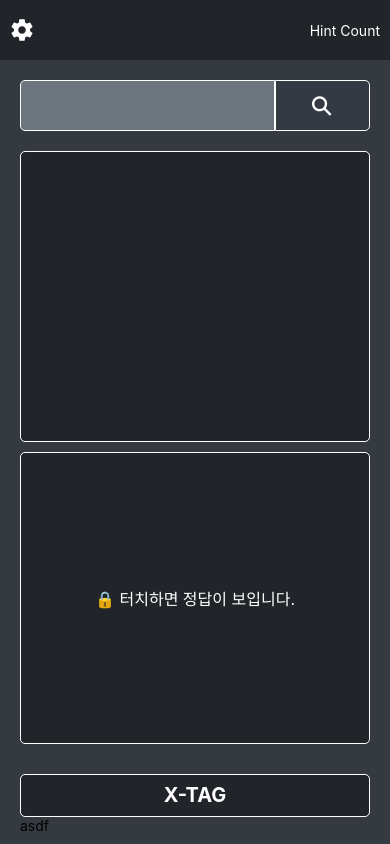
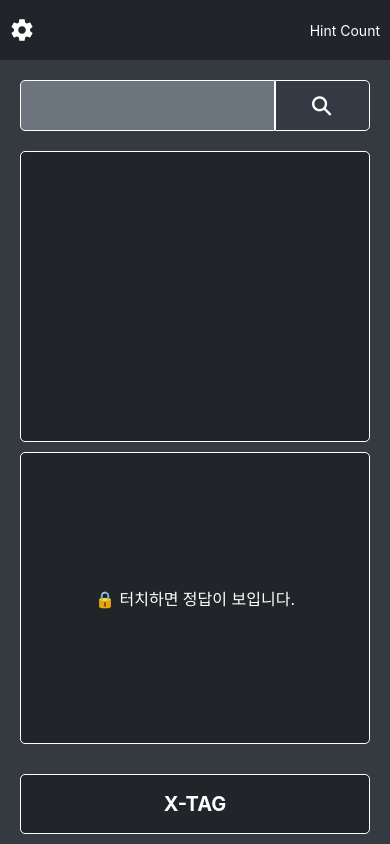
Before and after one commit to kojoo112/reactNative-NFC-reader, a React Native app in the folder xcape/: screen /Home in a window 390 px wide. Built offline with nearby package versions, Linux system fonts and the light colour scheme.

Commit message:
Home 버튼 삭제

```diff
--- a/xcape/screens/Home.js
+++ b/xcape/screens/Home.js
@@ -177,12 +177,6 @@ const Home = ({navigation}) => {
               X-TAG
             </Text>
           </Pressable>
-          <Pressable
-            onPress={() => {
-              console.log(hintList);
-            }}>
-            <Text>asdf</Text>
-          </Pressable>
         </View>
       </View>
     </TouchableWithoutFeedback>
```
